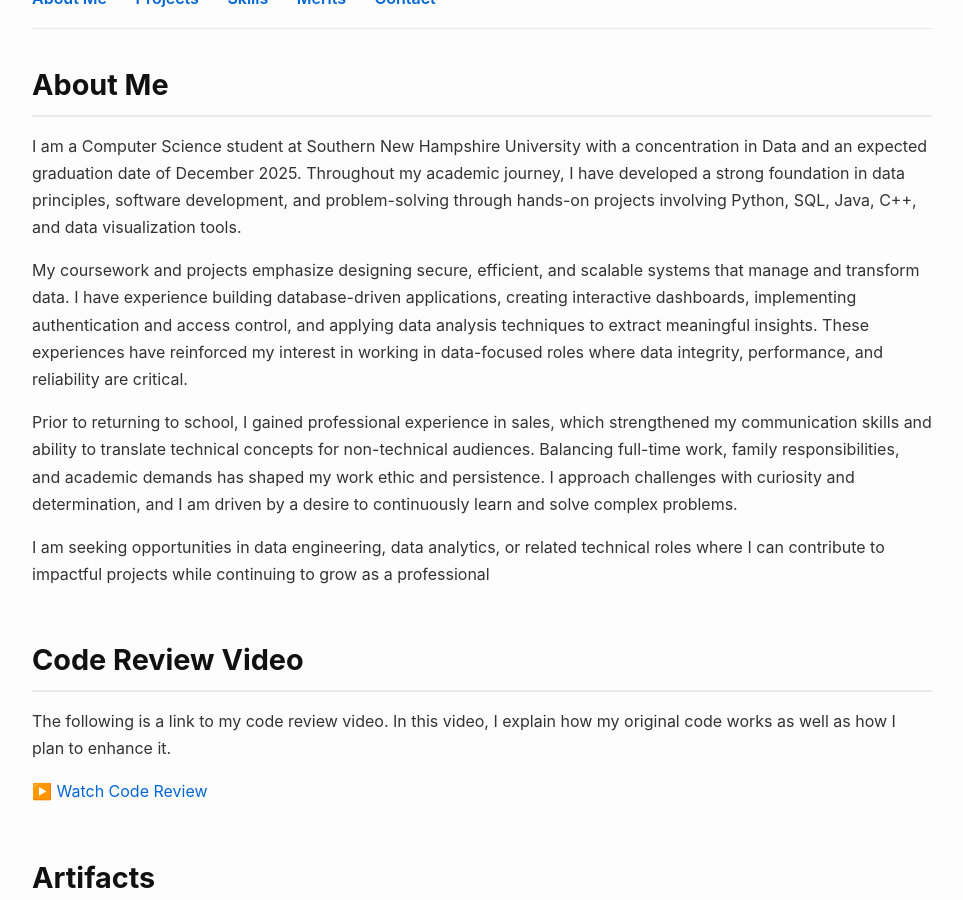
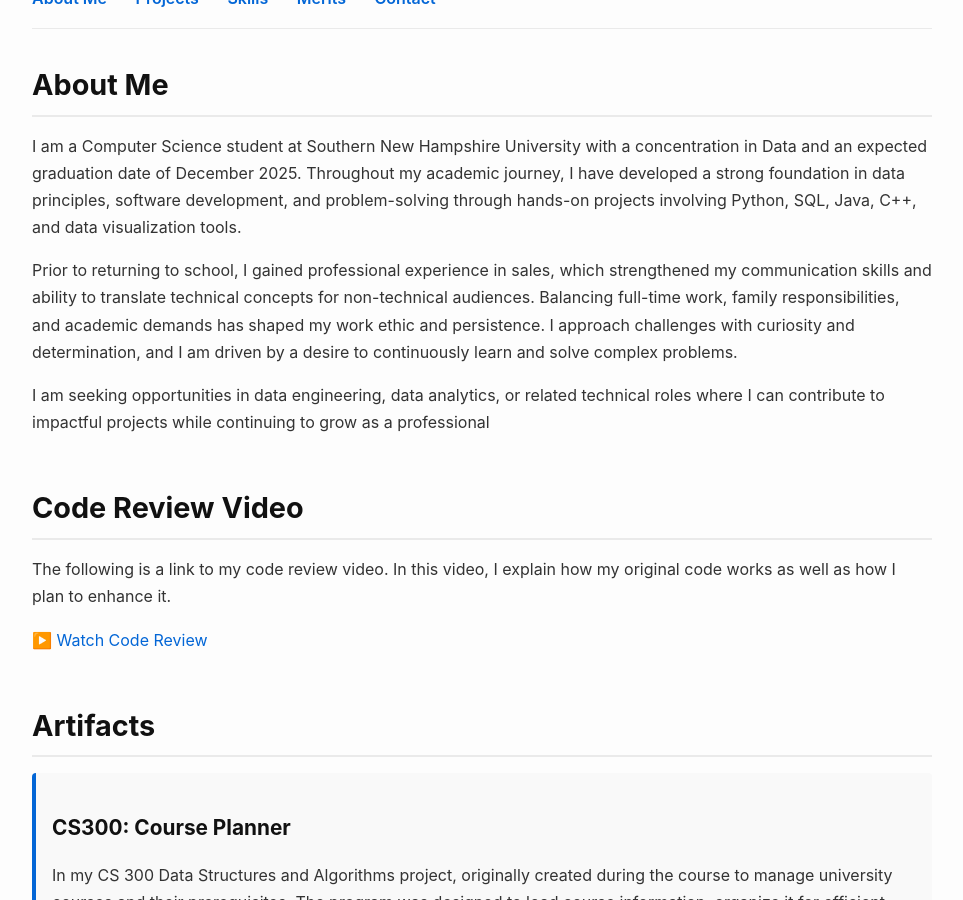
Before and after one commit to SteveArevalo/CS499_CapStone, a Jekyll site: the page built from README.md, in a window 1280 px wide and 900 px high, scrolled down 598 px. Shown: the whole window, without its empty margins (158-1121 px from the left). Built offline with Jekyll 4.4.1, drawn with Linux system fonts in a browser that asks for light colours; our own code applies the rules of GitHub Pages for plain Markdown files.

Commit message:
Update default.html

```diff
--- a/_layouts/default.html
+++ b/_layouts/default.html
@@ -130,10 +130,6 @@
     </p>
 
     <p>
-My coursework and projects emphasize designing secure, efficient, and scalable systems that manage and transform data. I have experience building database-driven applications, creating interactive dashboards, implementing authentication and access control, and applying data analysis techniques to extract meaningful insights. These experiences have reinforced my interest in working in data-focused roles where data integrity, performance, and reliability are critical.
-  </p>
-
-    <p>
 Prior to returning to school, I gained professional experience in sales, which strengthened my communication skills and ability to translate technical concepts for non-technical audiences. Balancing full-time work, family responsibilities, and academic demands has shaped my work ethic and persistence. I approach challenges with curiosity and determination, and I am driven by a desire to continuously learn and solve complex problems.
   </p>
 
```
